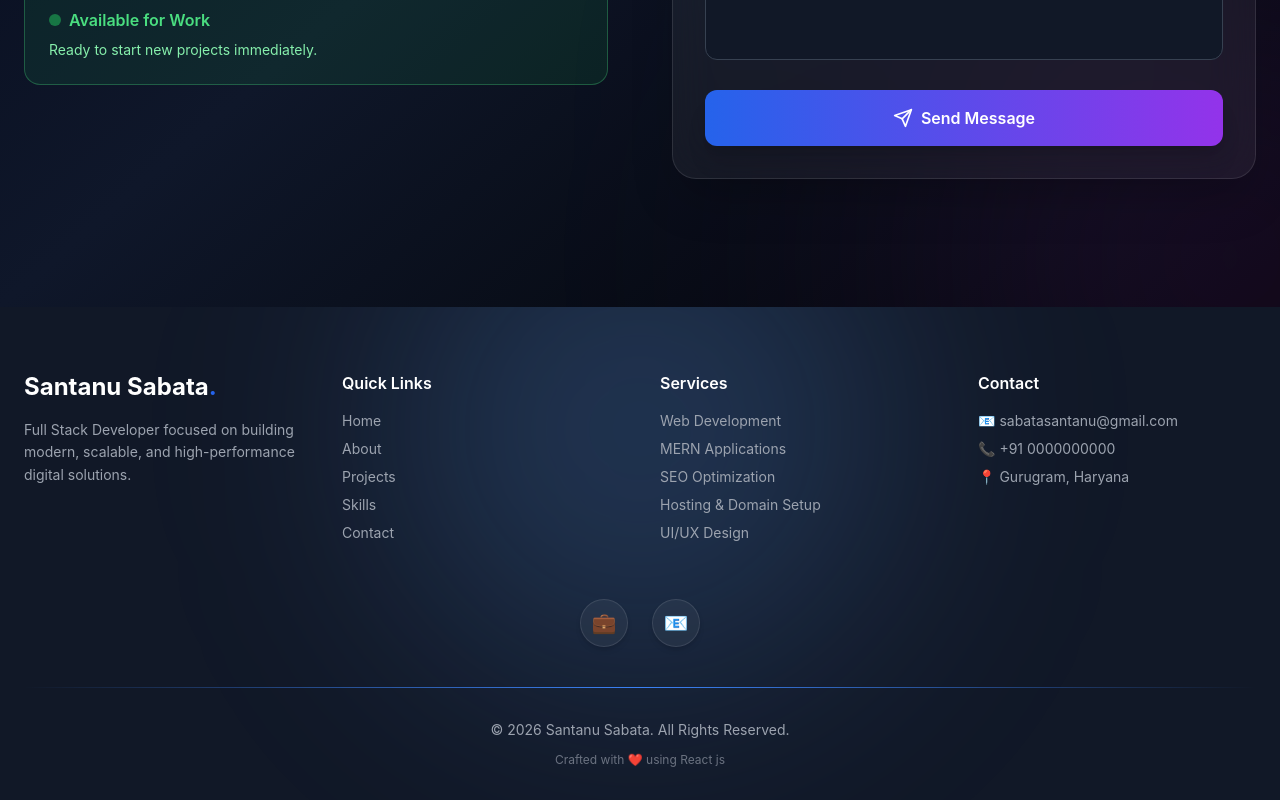
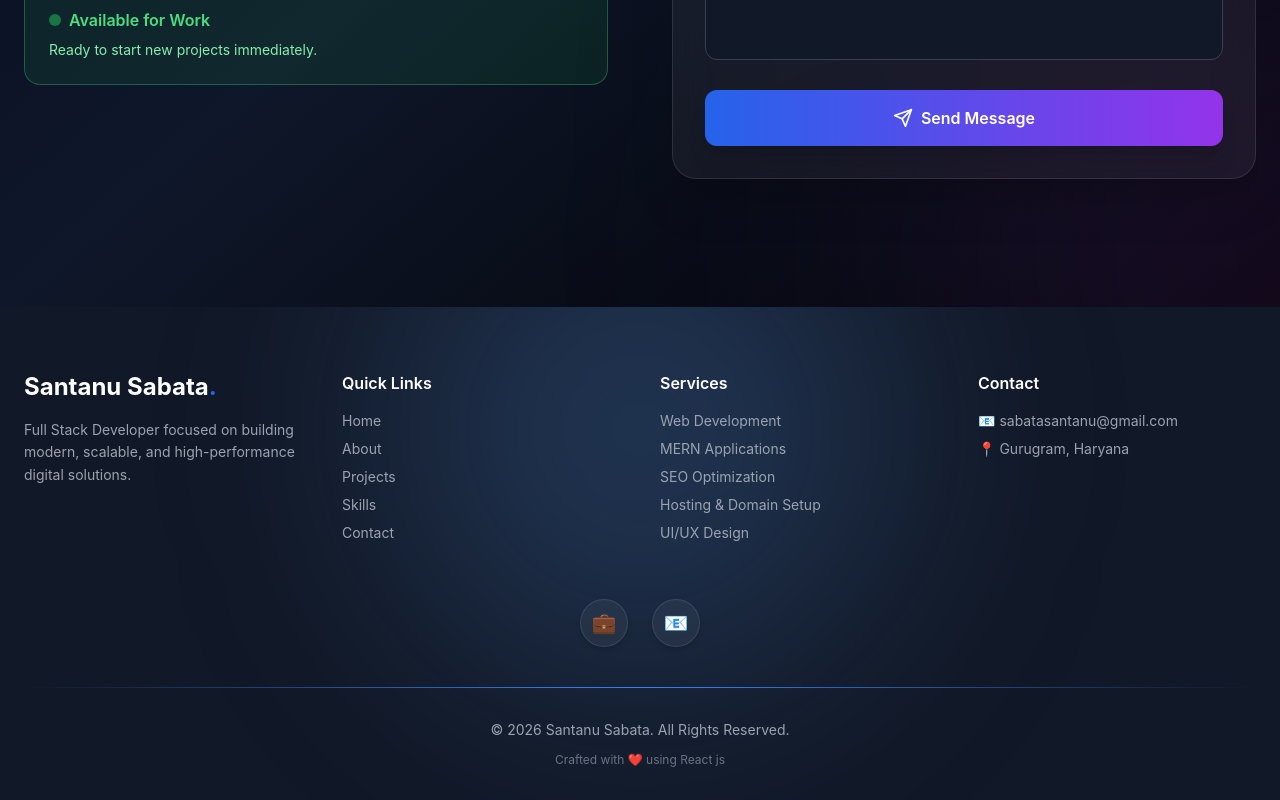
Before and after one commit to santanuSabata/myportfolio, a React (Vite) app: page / in a window 1280 px wide. Shown: the part 10046-10846 px from the top of the page. Built offline with nearby package versions, Linux system fonts and the light colour scheme.

Commit message:
Footer Mobile no Removed

```diff
--- a/src/App.tsx
+++ b/src/App.tsx
@@ -288,7 +288,7 @@ function App() {
 
               <ul className="space-y-2 text-sm text-gray-600 dark:text-gray-400">
                 <li>📧 sabatasantanu@gmail.com</li>
-                <li>📞 +91 0000000000</li>
+
                 <li>📍 Gurugram, Haryana</li>
               </ul>
             </div>
```
